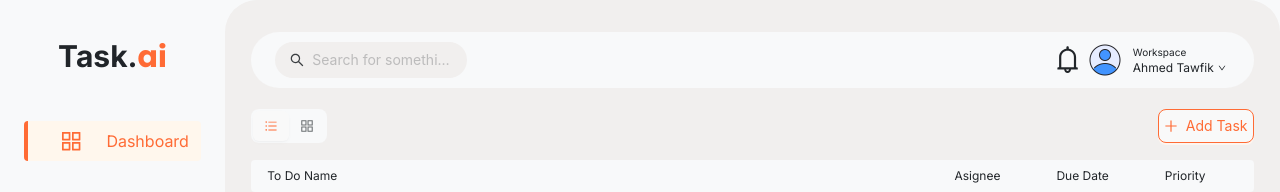
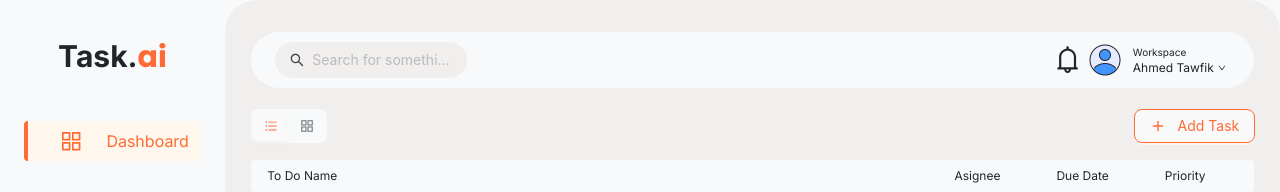
Before and after one commit to FreyGold/AntD, a React (Vite) app: page /todo in a window 1280 px wide. Shown: the top 192 px of the page. Built offline with nearby package versions, Linux system fonts and the light colour scheme; data requests are answered from the project's data file.

Commit message:
tweak: small adjustment to Modal Buttons

```diff
--- a/src/components/todo/Modal/Modal.tsx
+++ b/src/components/todo/Modal/Modal.tsx
@@ -3,10 +3,26 @@ import { Button, Modal } from "antd";
 import { Plus } from "lucide-react";
 import ModalForm from "./ModalForm";
 import { Form } from "antd";
-const ModalButton = ({ columnId }: { columnId?: string }) => {
+
+interface ModalButtonProps {
+   columnId?: string;
+   [key: string]: any;
+}
+
+type buttonType =
+   | "text"
+   | "link"
+   | "default"
+   | "primary"
+   | "dashed"
+   | undefined;
+
+const ModalButton: React.FC<ModalButtonProps> = ({ columnId, ...props }) => {
    const [isModalOpen, setIsModalOpen] = useState(false);
    const [form] = Form.useForm();
 
+   const buttonType: buttonType =
+      { ...props }.length === 0 ? undefined : "text";
    const showModal = () => {
       setIsModalOpen(true);
    };
@@ -14,7 +30,6 @@ const ModalButton = ({ columnId }: { columnId?: string }) => {
    const handleCancel = () => {
       setIsModalOpen(false);
    };
-
    const handleSubmit = () => {
       form
          .validateFields()
@@ -31,9 +46,10 @@ const ModalButton = ({ columnId }: { columnId?: string }) => {
    return (
       <>
          <Button
-            type="text"
+            type={buttonType}
             style={{ color: "var(--c-primary)" }}
-            onClick={showModal}>
+            onClick={showModal}
+            {...props}>
             <Plus className="w-4 h-4 mr-1" />
             Add Task
          </Button>
--- a/src/components/todo/ToDoHeader.tsx
+++ b/src/components/todo/ToDoHeader.tsx
@@ -1,21 +1,13 @@
 import ViewSelector from "@/components/todo/ViewSelector";
-import { PlusOutlined } from "@ant-design/icons";
-import { Button } from "antd";
+import ModalButton from "./Modal/Modal";
 
 function ToDoHeader() {
    return (
-      <div className="flex items-center justify-between mt-2 rounded-4xl h-15">
+      <div className="flex items-center justify-between mt-2 mr-6 rounded-4xl h-15">
          <div className="flex justify-between w-full">
             <ViewSelector />
             <div className="w-24">
-               <Button
-                  icon={<PlusOutlined />}
-                  variant="outlined"
-                  color="primary"
-                  block>
-                  {/* block will make the button fit to the parent */}
-                  Add Task
-               </Button>
+               <ModalButton variant="outlined" color="primary"></ModalButton>
             </div>
          </div>
       </div>
```
